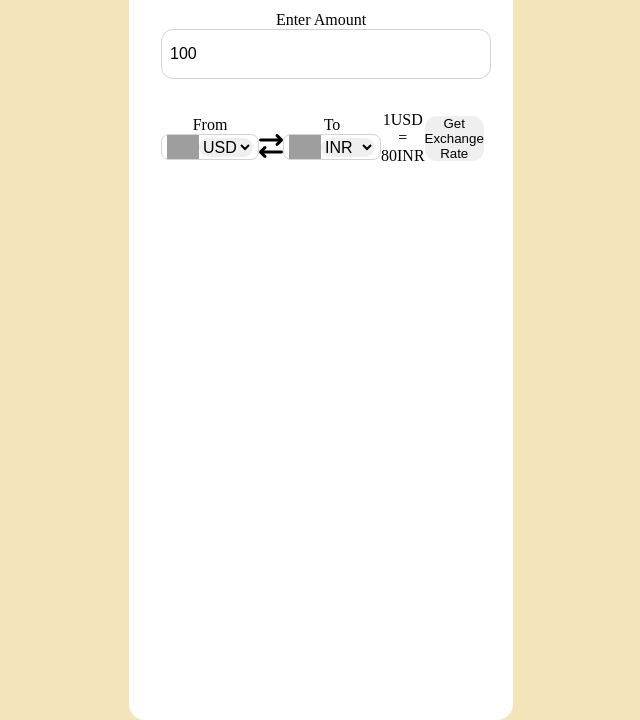
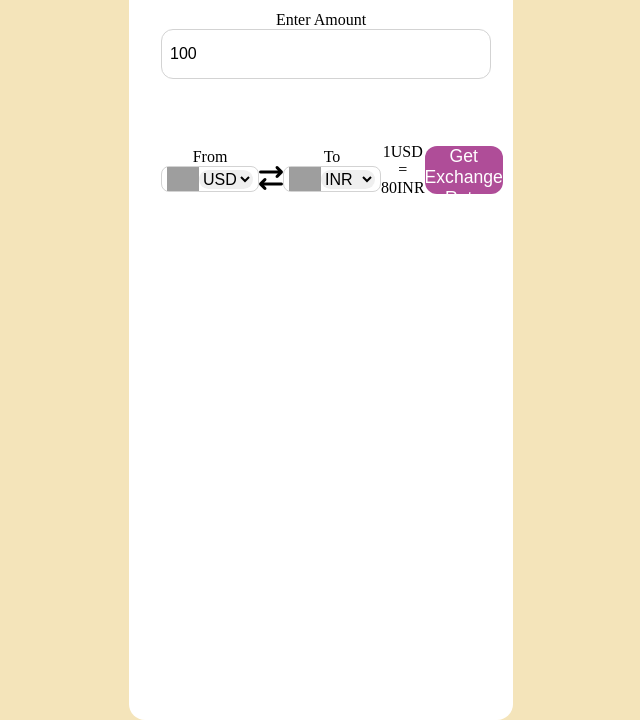
Before and after one commit to prathmesh7030/Currency-Converter, a plain HTML site: page index.html in a window 1280 px wide. Shown: the part 80-800 px from the top of the page, without its empty margins (319-959 px from the left). Drawn offline with Linux system fonts and the light colour scheme; grey boxes are pictures that could not be loaded.

Commit message:
Added some style

```diff
--- a/Style.css
+++ b/Style.css
@@ -69,3 +69,15 @@ form input {
     font-size: 1rem;
     width: auto;
 }
+
+.msg {
+    margin: 2rem 0 2rem 0;
+}
+
+form button {
+    height: 3rem;
+    background-color: #af4d98;
+    color: #fff;
+    font-size: 1.1rem;
+    cursor: pointer;
+}
```
